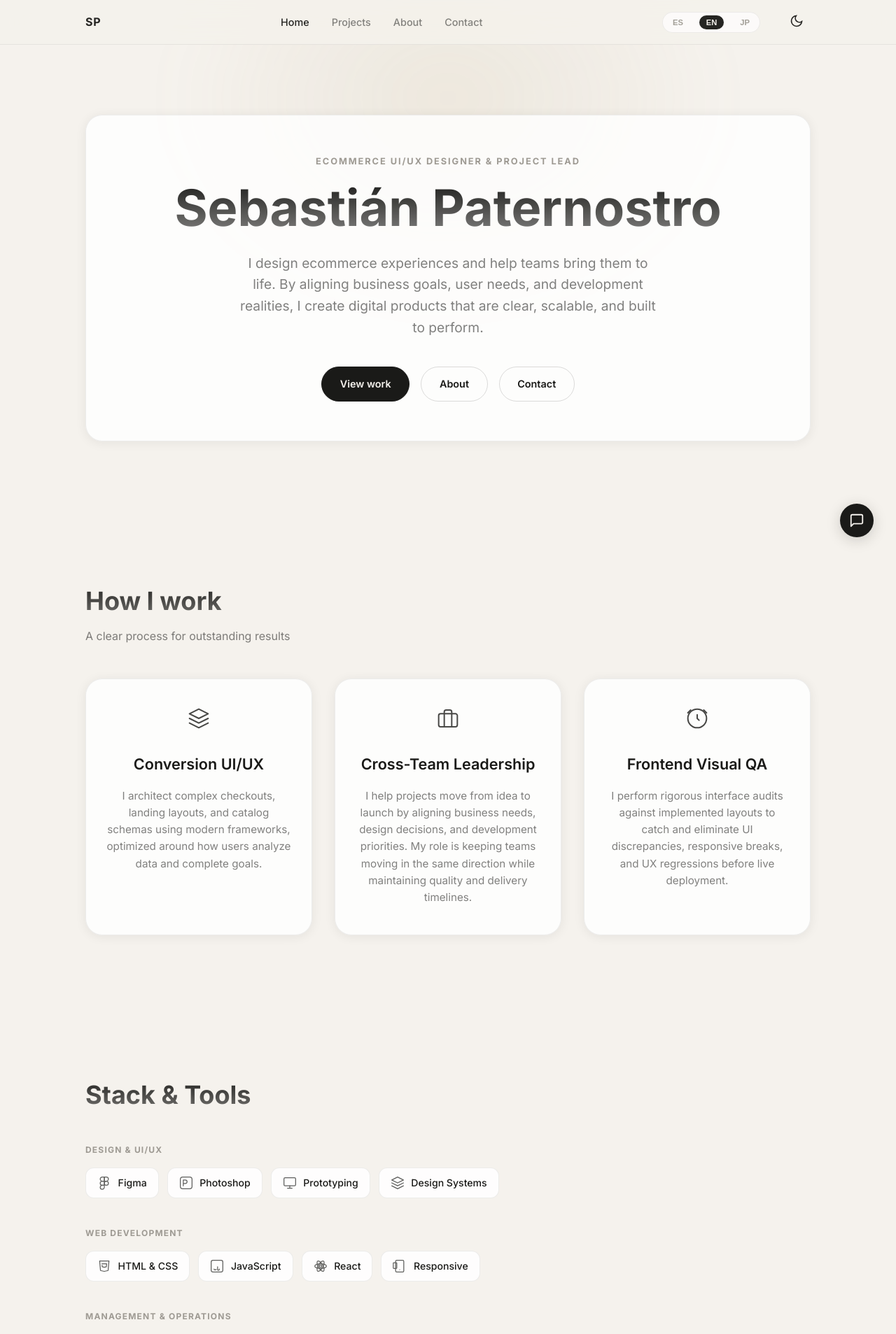
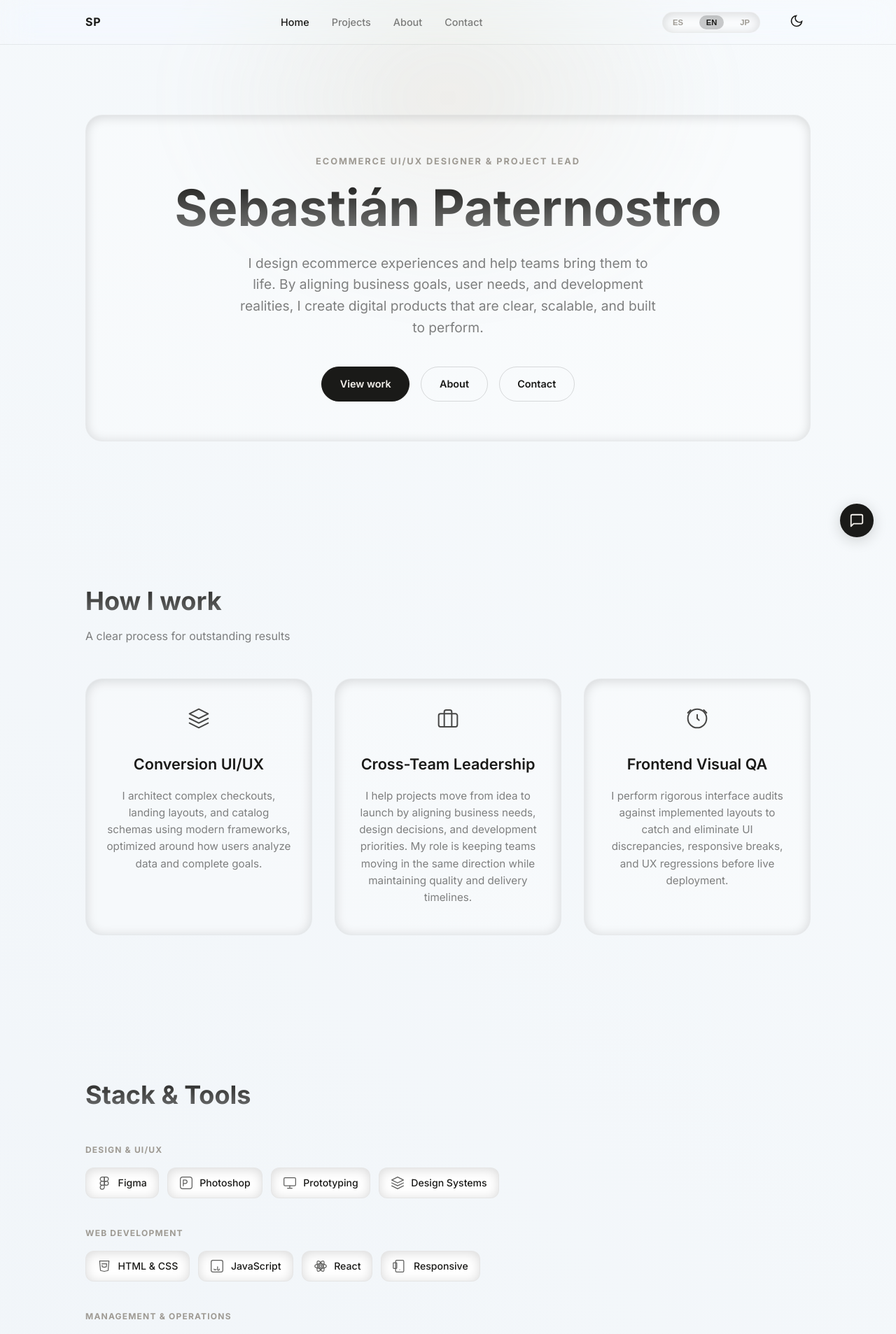
Before and after one commit to sPaternostro/designPortfolio, a React (Vite) app: page / in a window 1280 px wide. Shown: the top 1907 px of the page at 70% size. Built offline with nearby package versions, Linux system fonts and the light colour scheme.

Commit message:
Upd CSS into glassmorphism (wannabe). Upd dark & light mode.

```diff
--- a/src/styles/global.css
+++ b/src/styles/global.css
@@ -6,9 +6,9 @@
     --text-primary: #ffffff;
     --text-secondary: rgba(255, 255, 255, 0.6);
     --text-muted: #52525b;
-    --glass-bg: rgba(255, 255, 255, 0.03);
+    --glass-bg: rgba(0, 0, 0, 80%);
     --glass-border: rgba(255, 255, 255, 0.08);
-    --glass-blur: 16px;
+    --glass-blur: 100px;
     --accent-light: rgba(255, 255, 255, 0.1);
     --space-xs: 0.5rem;
     --space-s: 1rem;
@@ -16,7 +16,7 @@
     --space-l: 4rem;
     --space-xl: 8rem;
     --container-max: 1100px;
-    --shadow-card: 0 4px 24px rgba(0, 0, 0, 0.2);
+    --shadow-card: inset 0 0 5px rgba(255, 255, 255, 30%);
     --shadow-float: 0 8px 32px rgba(0, 0, 0, 0.25);
     --radius-card: 24px;
     --radius-sm: 16px;
@@ -30,9 +30,9 @@ html.light {
     --text-muted: #9e9a93;
     --glass-bg: rgba(255, 255, 255, 0.72);
     --glass-border: rgba(26, 26, 24, 0.08);
-    --glass-blur: 20px;
+    --glass-blur: 100px;
     --accent-light: rgba(26, 26, 24, 0.04);
-    --shadow-card: 0 2px 16px rgba(26, 26, 24, 0.07);
+    --shadow-card: inset 0 2px 16px rgba(0, 0, 0, 15%);
     --shadow-float: 0 8px 32px rgba(26, 26, 24, 0.12);
 }
 
@@ -41,18 +41,20 @@ html.light .bg-glow {
 }
 
 html.light .glass-card {
-    background: rgba(255, 255, 255, 0.8);
+    background: rgba(255, 255, 255, 30%);
     border-color: rgba(26, 26, 24, 0.07);
     box-shadow: var(--shadow-card);
+    backdrop-filter: blur(100px);
 }
 
 html.light .glass-card:hover {
-    box-shadow: 0 8px 32px rgba(26, 26, 24, 0.1);
+    background: rgba(255, 255, 255, 60%);
+    /* box-shadow: 0 8px 32px rgba(26, 26, 24, 0.1); */
     border-color: rgba(26, 26, 24, 0.12);
 }
 
 html.light .navbar {
-    background: rgba(245, 242, 237, 0.92);
+    background: rgba(255, 255, 255, 10%);
     border-bottom-color: rgba(26, 26, 24, 0.07);
 }
 
@@ -61,8 +63,8 @@ html.light .mobile-menu-overlay {
 }
 
 html.light .lang-btn.active {
-    background: var(--text-primary);
-    color: var(--bg-color);
+    background: rgba(0, 0, 0, 20%);
+    color: var(--text-primary);
 }
 
 html.light .tech-item {
@@ -107,7 +109,7 @@ html.light .btn-secondary:hover {
 }
 
 html.light .footer {
-    background: #ede9e2;
+    background: linear-gradient(180deg, #f1f4f8 0%, #e2e8f0 100%);
     border-top-color: rgba(26, 26, 24, 0.08);
 }
 
@@ -116,8 +118,14 @@ html.light .floating-contact-btn {
 }
 
 html.light .back-to-top {
-    background: rgba(255, 255, 255, 0.85);
-    box-shadow: 0 4px 16px rgba(26, 26, 24, 0.1);
+    background: rgba(255, 255, 255, 30%);
+    box-shadow: var(--shadow-card);
+    backdrop-filter: var(--glass-blur);
+}
+
+html.light .back-to-top:hover {
+    background: rgba(255, 255, 255, 60%);
+    color: #000;
 }
 
 html.light .case-nav-link {
@@ -172,13 +180,17 @@ html.light .form-textarea:focus {
 }
 
 body {
-    background-color: var(--bg-color);
+    background: var(--bg-color);
     color: var(--text-primary);
     font-family: 'Inter', system-ui, -apple-system, sans-serif;
     line-height: 1.6;
     -webkit-font-smoothing: antialiased;
     transition: background-color 0.3s ease, color 0.3s ease;
     padding-top: 64px;
+}
+
+html.light body {
+    background: linear-gradient(45deg, #edf2f7 0%, #f7fafc 100%);
 }
 
 .container {
@@ -272,11 +284,11 @@ body {
     z-index: 2000;
     background: var(--bg-color);
     backdrop-filter: blur(20px) saturate(180%);
-    -webkit-backdrop-filter: blur(20px) saturate(180%);
+    -webkit-backdrop-filter: blur(100px) saturate(180%);
     border-bottom: 1px solid var(--glass-border);
     display: flex;
     align-items: center;
-    opacity: 0.95;
+    opacity: 1;
 }
 
 .nav-container {
@@ -331,13 +343,17 @@ body {
 
 .lang-selector-pill {
     display: flex;
-    background: var(--glass-bg);
+    background:rgba(0, 0, 0, 10%) ;
     padding: 4px;
     border-radius: 100px;
     border: 1px solid var(--glass-border);
     min-width: 140px;
     justify-content: space-between;
-}
+    box-shadow: var(--shadow-card);
+}
+
+html.light .lang-selector-pill {
+    background: rgba(255, 255, 255, 60%);}
 
 .lang-btn {
     background: transparent;
@@ -352,9 +368,10 @@ body {
 }
 
 .lang-btn.active {
-    background: var(--text-primary);
+    background: var(--text-secondary);
     color: var(--bg-color);
 }
+
 
 .theme-toggle-btn {
     background: none;
@@ -479,11 +496,14 @@ body {
     border-radius: var(--radius-card);
     padding: var(--space-m);
     transition: all 0.4s cubic-bezier(0.2, 0.8, 0.2, 1);
+    box-shadow: var(--shadow-card);
 }
 
 .glass-card:hover {
     transform: translateY(-4px);
     box-shadow: var(--shadow-card);
+    background: rgba(0, 0, 0, 20%);
+    border-color: rgba(255, 255, 255, 20%);
 }
 
 .btn {
@@ -800,6 +820,7 @@ body {
     -webkit-backdrop-filter: blur(var(--glass-blur));
     border: 1px solid var(--glass-border);
     position: relative;
+    box-shadow: var(--shadow-card);
 }
 
 .highlight-quote::before {
@@ -961,7 +982,7 @@ body {
 
 .footer-link:hover {
     color: var(--text-primary);
-    transform: translateX(4px);
+    /* transform: translateX(4px); */
 }
 
 .footer-subtitle {
@@ -986,8 +1007,8 @@ body {
     height: 48px;
     border-radius: 50%;
     background: var(--glass-bg);
-    backdrop-filter: blur(12px);
-    -webkit-backdrop-filter: blur(12px);
+    backdrop-filter: var(--glass-blur);
+    -webkit-backdrop-filter: var(--glass-blur);
     border: 1px solid var(--glass-border);
     color: var(--text-primary);
     cursor: pointer;
@@ -996,12 +1017,12 @@ body {
     justify-content: center;
     z-index: 1000;
     transition: all 0.3s cubic-bezier(0.4, 0, 0.2, 1);
-    box-shadow: var(--shadow-float);
+    box-shadow: var(--shadow-card);
 }
 
 .back-to-top:hover {
-    background: var(--text-primary);
-    color: var(--bg-color);
+    background: rgba(255, 255, 255, 10%);
+    color: var(--text-primary);
     transform: translateY(-4px);
 }
 
@@ -1472,14 +1493,15 @@ html.light .floating-contact-btn {
     gap: 0.5rem;
     text-decoration: none;
     padding: 1.5rem;
-    border: 1px solid var(--glass-border);
+    border: 1px solid rgba(255, 255, 255, 10%);
     border-radius: var(--radius-sm);
     background: var(--glass-bg);
     transition: all 0.2s ease;
+    box-shadow: var(--shadow-card);
 }
 
 .case-nav-link:hover {
-    border-color: var(--text-secondary);
+    border-color: rgba(255, 255, 255, 20%);
     transform: translateY(-2px);
 }
 
@@ -1847,10 +1869,11 @@ html.light .floating-contact-btn {
     padding: 0.6rem 1rem;
     transition: border-color 0.2s ease, transform 0.2s ease;
     cursor: default;
+    box-shadow: var(--shadow-card);
 }
 
 .stack-item:hover {
-    border-color: var(--text-secondary);
+    border-color: rgba(255, 255, 255, 20%);
     transform: translateY(-2px);
 }
 
@@ -1875,12 +1898,16 @@ html.light .floating-contact-btn {
 }
 
 html.light .stack-item {
-    background: rgba(255, 255, 255, 0.85);
-    border-color: rgba(26, 26, 24, 0.08);
+    border-color: rgba(0, 0, 0, 10%);
+    background: rgba(255, 255, 255, 100%);
+    backdrop-filter: var(--glass-blur);
+    box-shadow: var(--shadow-card);
 }
 
 html.light .stack-item:hover {
-    border-color: rgba(26, 26, 24, 0.2);
+    background: rgba(255, 255, 255, 70%);
+    border-color: rgba(0, 0, 0, 20%);
+
 }
 
 .contact-link-calendly {
```
Lines whose indentation alone changed are shown as unchanged.
